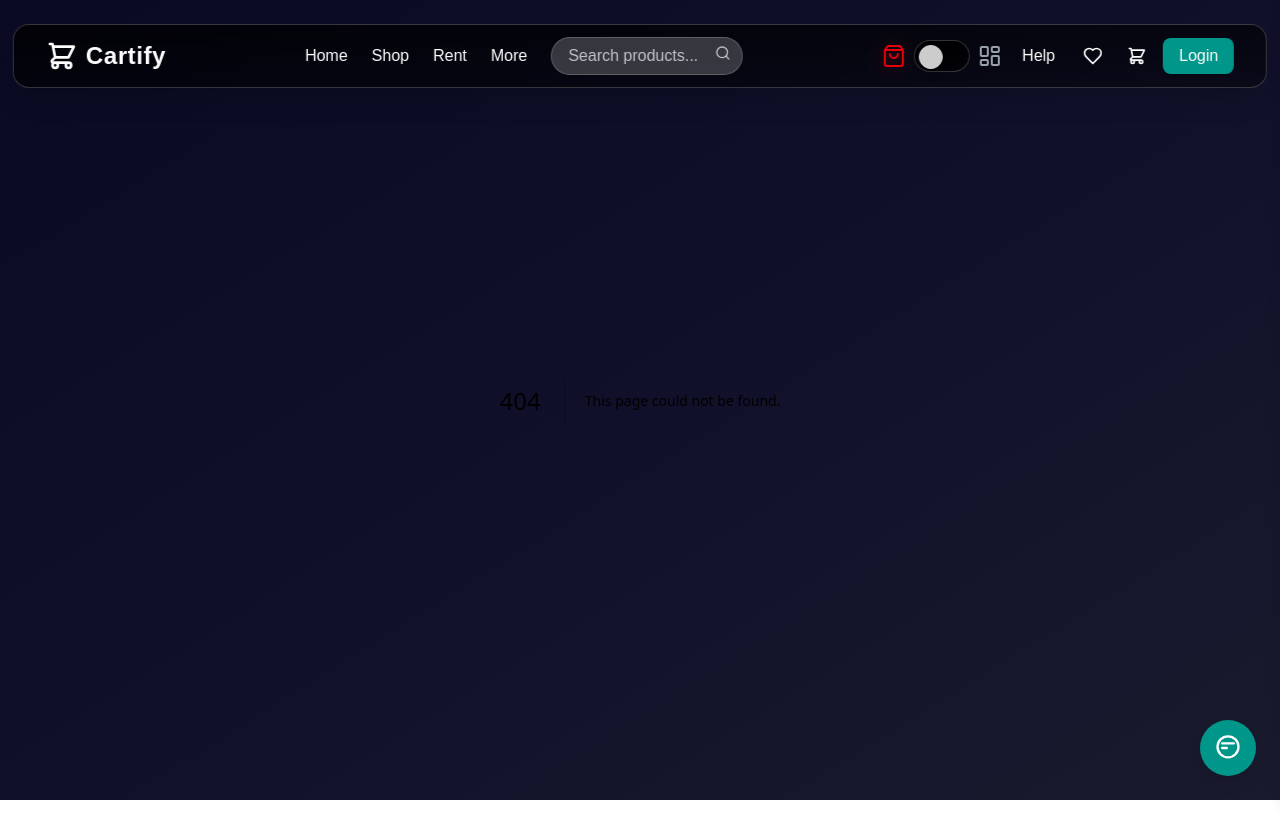
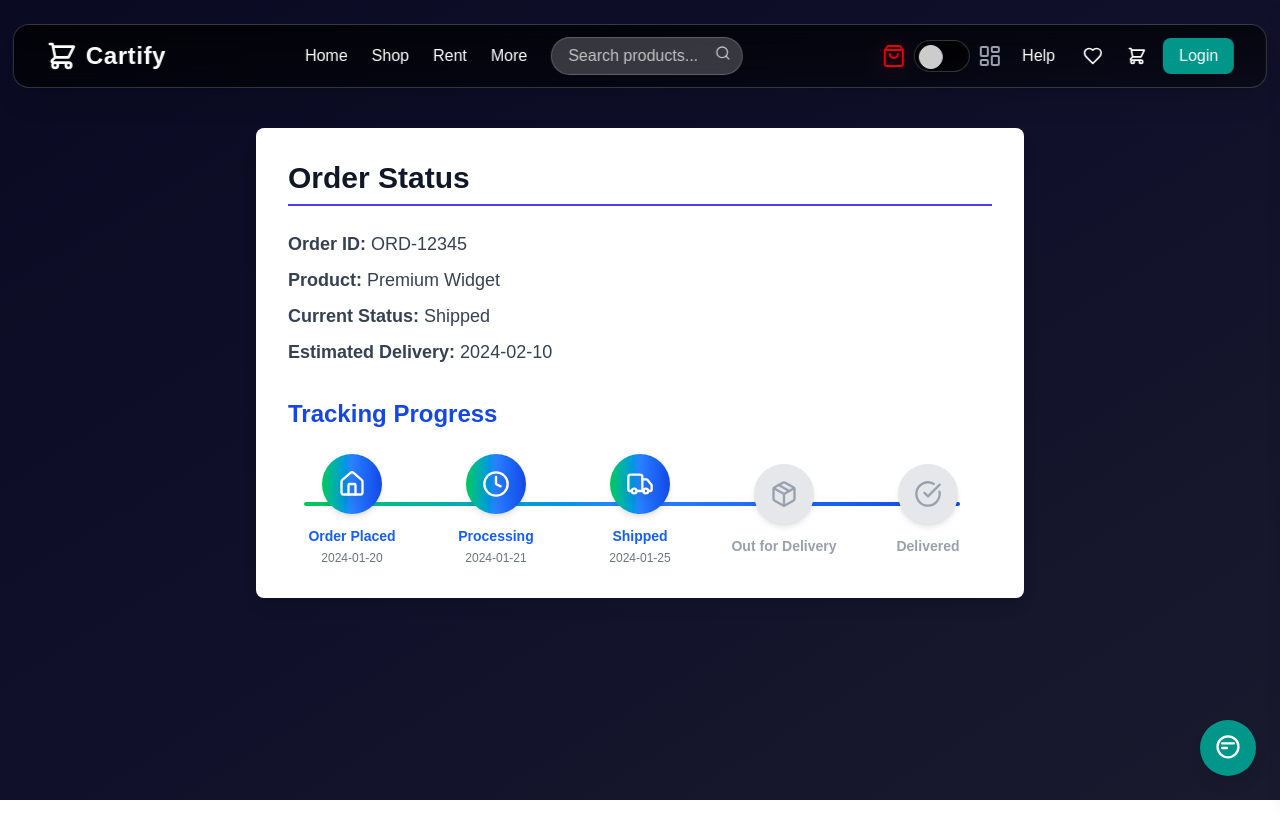
Before and after one commit to cheema605/Cartify, a Next.js app in the folder frontend/: page /order-status in a window 1280 px wide. Before the commit this address had no page. Shown: the top 838 px of the page. Before the commit the page ends 800 px from the top, so only its background shows below. Built offline with nearby package versions, Linux system fonts and the light colour scheme.

Commit message:
order-status

```diff
--- /dev/null
+++ b/frontend/app/order-status/page.js
@@ -0,0 +1,78 @@
+"use client";
+
+import React, { useState, useEffect } from "react";
+import { CheckCircle, Clock, Truck, Package, Home } from "lucide-react";
+
+const sampleOrder = {
+  id: "ORD-12345",
+  product: "Premium Widget",
+  status: "Shipped",
+  estimatedDelivery: "2024-02-10",
+  trackingSteps: [
+    { step: "Order Placed", completed: true, date: "2024-01-20", icon: Home },
+    { step: "Processing", completed: true, date: "2024-01-21", icon: Clock },
+    { step: "Shipped", completed: true, date: "2024-01-25", icon: Truck },
+    { step: "Out for Delivery", completed: false, date: null, icon: Package },
+    { step: "Delivered", completed: false, date: null, icon: CheckCircle }
+  ]
+};
+
+export default function OrderStatusPage() {
+  const [order, setOrder] = useState(null);
+
+  useEffect(() => {
+    // Placeholder for fetching real order data from API
+    setOrder(sampleOrder);
+  }, []);
+
+  if (!order) {
+    return <div className="p-6 text-center text-lg font-semibold">Loading order status...</div>;
+  }
+
+  return (
+    <div className="p-8 max-w-3xl mx-auto bg-white rounded-lg shadow-lg relative z-50 mt-32">
+      <h1 className="text-3xl font-extrabold mb-6 text-gray-900 border-b-2 border-indigo-600 pb-2">
+        Order Status
+      </h1>
+      <div className="mb-8 space-y-2 text-gray-700 text-lg">
+        <p><span className="font-semibold">Order ID:</span> {order.id}</p>
+        <p><span className="font-semibold">Product:</span> {order.product}</p>
+        <p><span className="font-semibold">Current Status:</span> {order.status}</p>
+        <p><span className="font-semibold">Estimated Delivery:</span> {order.estimatedDelivery}</p>
+      </div>
+
+      <h2 className="text-2xl font-semibold mb-6 text-blue-700">Tracking Progress</h2>
+      <div className="relative flex items-center justify-center space-x-4">
+        {/* Continuous connecting line */}
+        <div className="absolute top-12 left-4 right-4 h-1 bg-gradient-to-r from-green-500 via-blue-500 to-blue-700 rounded-full z-0"></div>
+
+        {order.trackingSteps.map((step, index) => {
+          const Icon = step.icon;
+          return (
+            <div key={index} className="flex flex-col items-center w-1/5 relative z-10">
+              <div
+                className={`p-4 rounded-full shadow-md transition-colors duration-500 ease-in-out ${
+                  step.completed
+                    ? "bg-gradient-to-r from-green-500 via-blue-500 to-blue-700 text-white"
+                    : "bg-gray-200 text-gray-400"
+                }`}
+              >
+                <Icon size={28} className={step.completed ? "drop-shadow-lg" : ""} />
+              </div>
+              <p
+                className={`mt-3 text-center text-sm font-semibold transition-colors duration-500 ${
+                  step.completed ? "text-blue-600" : "text-gray-400"
+                }`}
+              >
+                {step.step}
+              </p>
+              {step.completed && step.date && (
+                <p className="text-xs text-gray-500 mt-1">{step.date}</p>
+              )}
+            </div>
+          );
+        })}
+      </div>
+    </div>
+  );
+}
```
